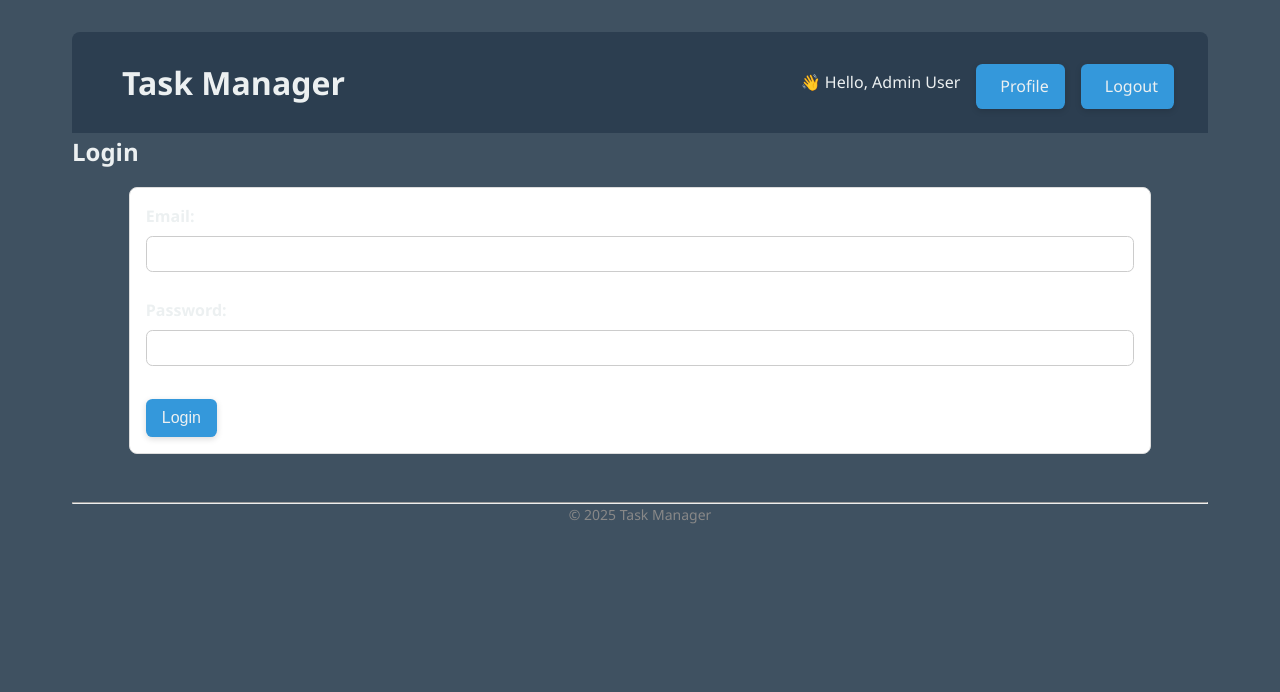
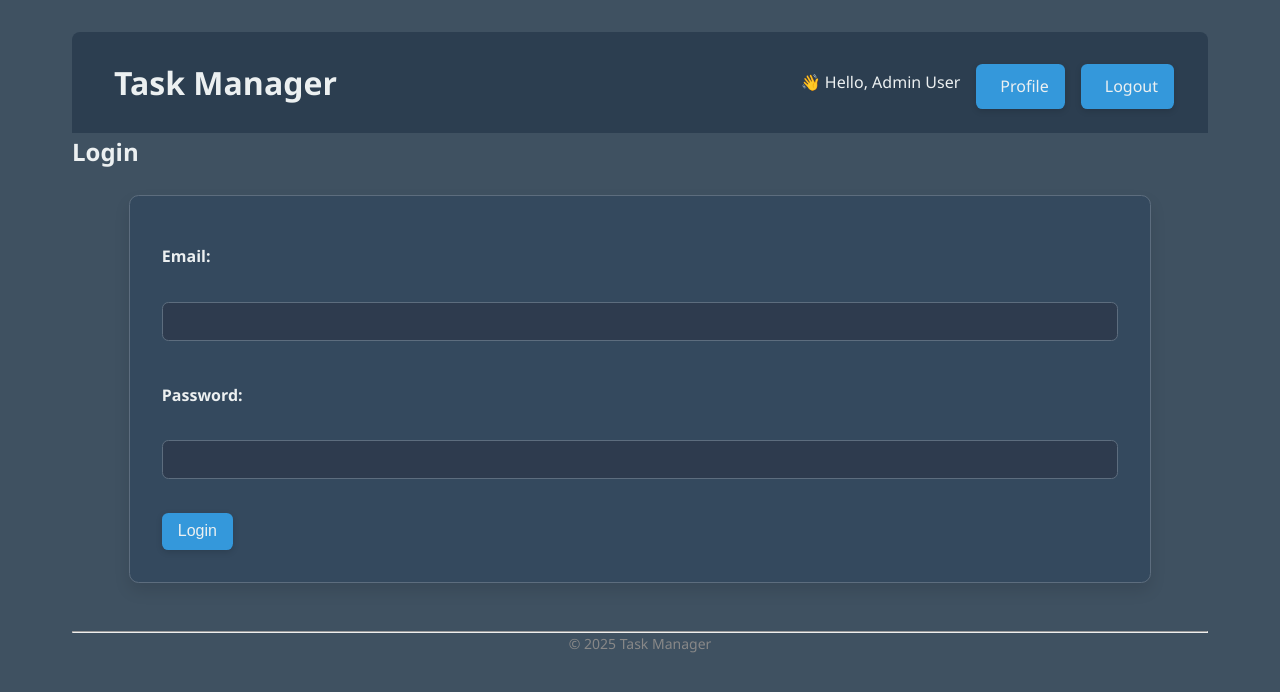
Before and after one commit to dennis-mburu/task-manager-php, a PHP site: page / in a window 1280 px wide. Shown: the top 692 px of the page. Run offline with PHP 8.4, Linux system fonts and the light colour scheme; a user stored in the database is signed in.

Commit message:
finalize major stylings refactoring

```diff
--- a/add_task.php
+++ b/add_task.php
@@ -55,6 +55,7 @@ if ($_SERVER['REQUEST_METHOD'] === 'POST') {
 <head lang="en">
     <meta charset="UTF-8">
     <meta name="viewport" content="width=device-width, initial-scale=1.0">
+    <link rel="stylesheet" href="https://cdnjs.cloudflare.com/ajax/libs/font-awesome/6.7.2/css/all.min.css" integrity="sha512-Evv84Mr4kqVGRNSgIGL/F/aIDqQb7xQ2vcrdIwxfjThSH8CSR7PBEakCr51Ck+w+/U6swU2Im1vVX0SVk9ABhg==" crossorigin="anonymous" referrerpolicy="no-referrer" />
     <link rel="stylesheet" href="css/style.css">
     <title>Assign Task – Task Manager</title>
 </head>
@@ -66,7 +67,7 @@ if ($_SERVER['REQUEST_METHOD'] === 'POST') {
     <?php if ($error): ?>
         <p style="color:red;"><?php echo $error; ?></p>
     <?php elseif ($success): ?>
-        <p style="color:green;"><?php echo $success; ?></p>
+        <p class="success-message"><?php echo $success; ?></p>
     <?php endif; ?>
 
     <!-- 📝 Task creation form -->
--- a/add_user.php
+++ b/add_user.php
@@ -42,6 +42,7 @@ if ($_SERVER['REQUEST_METHOD'] === 'POST') {
 <head>
     <meta charset="UTF-8">
     <meta name="viewport" content="width=device-width, initial-scale=1.0">
+    <link rel="stylesheet" href="https://cdnjs.cloudflare.com/ajax/libs/font-awesome/6.7.2/css/all.min.css" integrity="sha512-Evv84Mr4kqVGRNSgIGL/F/aIDqQb7xQ2vcrdIwxfjThSH8CSR7PBEakCr51Ck+w+/U6swU2Im1vVX0SVk9ABhg==" crossorigin="anonymous" referrerpolicy="no-referrer" />
     <link rel="stylesheet" href="css/style.css">
     <title>Add User – Task Manager</title>
 </head>
@@ -53,7 +54,7 @@ if ($_SERVER['REQUEST_METHOD'] === 'POST') {
     <?php if ($error): ?>
         <p style="color:red;"><?php echo $error; ?></p>
     <?php elseif ($success): ?>
-        <p style="color:green;"><?php echo $success; ?></p>
+        <p class="success-message"><?php echo $success; ?></p>
     <?php endif; ?>
 
     <!-- 📝 The form submits to the same page (POST method) -->
--- a/css/style.css
+++ b/css/style.css
@@ -93,6 +61,11 @@ header a {
   display: flex;
   align-items: center;
   gap: 0.5rem;
+}
+
+.header a {
+  text-decoration: none;
+  color: var(--text-color);
 }
 
 .user-actions {
@@ -188,68 +159,55 @@ i {
 }
 
 /* Forms */
+
 form {
-  margin: 1rem 0;
-  padding: 1rem;
-  background: white;
-  border: 0.05rem solid #ddd;
-  border-radius: 0.5rem;
+  margin: 1.5rem 0;
+  padding: 2rem;
+  background: var(--card-bg);
+  border: 1px solid var(--border-light);
+  border-radius: 0.6rem;
   animation: fadeIn 0.3s ease;
   max-width: 90%;
   margin-inline: auto;
+  box-shadow: 0 0.5rem 1rem var(--shadow);
+  color: var(--text-color);
 }
-
 input,
-select {
-  padding: 0.5rem;
+select,
+textarea {
+  padding: 0.6rem 0.8rem;
   margin-top: 0.4rem;
   width: 100%;
   border-radius: 0.4rem;
-  border: 0.05rem solid #ccc;
+  border: 1px solid var(--border-light);
+  background-color: #2e3b4e;
+  color: var(--text-color);
   font-size: 1rem;
+  transition: border-color 0.3s ease, box-shadow 0.3s ease;
 }
 
+input:focus,
+select:focus,
+textarea:focus {
+  outline: none;
+  border-color: var(--primary-color);
+  box-shadow: 0 0 0 0.15rem rgba(52, 152, 219, 0.3);
+}
 label {
   font-weight: 600;
+  margin-top: 1rem;
+  display: block;
+  color: var(--text-color);
+}
+
+.update-task-form {
+  border: none;
+  margin: 0;
+  padding: 0;
+  display: inline;
 }
 
 /* Table Wrapper for Responsiveness */
-.table-wrapper {
-  overflow-x: auto;
-  margin-top: 2rem;
-}
-
-/* Responsive Stylish Table */
-/* .styled-table {
-  width: 100%;
-  border-collapse: collapse;
-  font-size: 0.95rem;
-  min-width: 40rem;
-  background-color: #fff;
-  border-radius: 0.5rem;
-  overflow: hidden;
-  box-shadow: 0 0.2rem 0.6rem rgba(0, 0, 0, 0.05);
-}
-
-.styled-table thead {
-  background-color: #007bff;
-  color: #ffffff;
-  text-align: left;
-}
-
-.styled-table th,
-.styled-table td {
-  padding: 0.75rem 1rem;
-  border-bottom: 0.05rem solid #e3e3e3;
-}
-
-.styled-table tr:hover {
-  background-color: #f1f5ff;
-  transition: background 0.2s ease-in-out;
-  color: black;
-} */
-
-/* New styled table */
 .table-wrapper {
   overflow-x: auto;
   margin-top: 2rem;
--- a/dashboard.php
+++ b/dashboard.php
@@ -92,7 +92,7 @@ $taskResult = mysqli_query($conn, "
                             };
 
                             if ($nextStatus) {
-                                echo "<form method='POST' action='update_task.php' style='display:inline'>";
+                                echo "<form method='POST' action='update_task.php' style='display:inline' class='update-task-form'>";
                                 echo "<input type='hidden' name='task_id' value='{$task['id']}'>";
                                 echo "<input type='hidden' name='new_status' value='{$nextStatus}'>";
                                 echo "<button type='submit'>Mark as {$nextStatus}</button>";
--- a/includes/header.php
+++ b/includes/header.php
@@ -1,7 +1,7 @@
 <header class="header">
     <div class="header-container">
         <h1 class="header-title">
-            <i class="fa-solid fa-clipboard-list"></i> Task Manager
+            <a href="dashboard.php"><i class="fa-solid fa-clipboard-list"></i> Task Manager</a>
         </h1>
 
         <?php if (isset($_SESSION['username'])): ?>
```
Also changed, not shown: other parts of css/style.css (+36 -143 lines).
